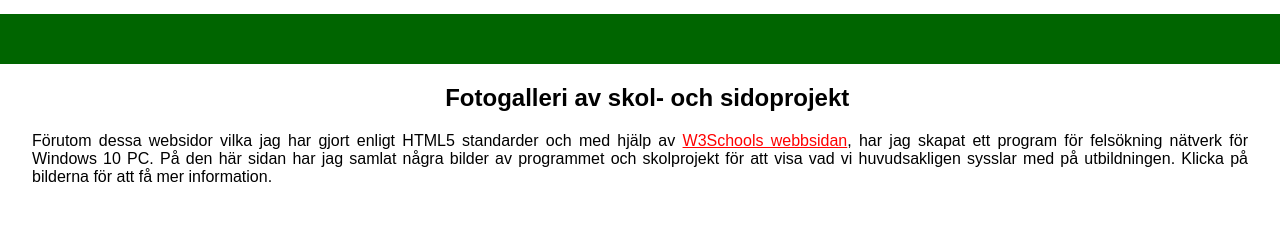
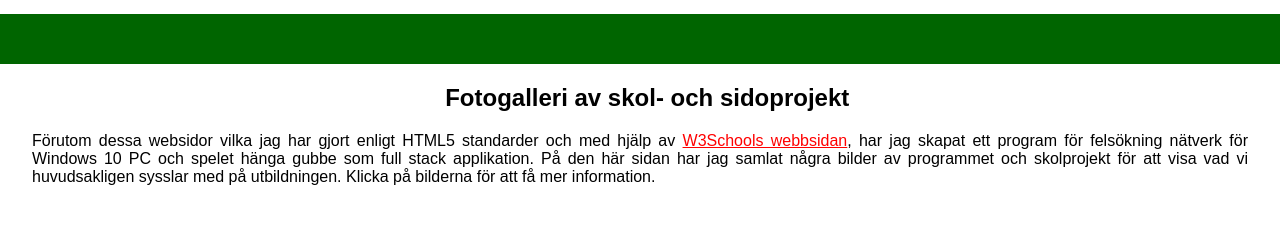
Before and after one commit to HeikkiGithub/heikkigithub.github.io, a plain HTML site: page om_mig_sivu.html in a window 1280 px wide. Shown: the part 3527-3758 px from the top of the page. Drawn offline with Linux system fonts and the light colour scheme.

Commit message:
Update om_mig_sivu.html

```diff
--- a/om_mig_sivu.html
+++ b/om_mig_sivu.html
@@ -205,7 +205,7 @@ function myFunction() {
 
 <h2 style="padding-left: 0.6em; text-align: center;">Fotogalleri av skol- och sidoprojekt</h2>
 
-<p class="sisalto_portfolio">Förutom dessa websidor vilka jag har gjort enligt HTML5 standarder och med hjälp av <a href="https://www.w3schools.com/" target="_blank" title="Länk till W3Schools websidan" style="color: red;">W3Schools webbsidan</a>, har jag skapat ett program för felsökning nätverk för Windows 10 PC. På den här sidan har jag samlat några bilder av
+<p class="sisalto_portfolio">Förutom dessa websidor vilka jag har gjort enligt HTML5 standarder och med hjälp av <a href="https://www.w3schools.com/" target="_blank" title="Länk till W3Schools websidan" style="color: red;">W3Schools webbsidan</a>, har jag skapat ett program för felsökning nätverk för Windows 10 PC och spelet hänga gubbe som full stack applikation. På den här sidan har jag samlat några bilder av
 	programmet och skolprojekt för att visa vad vi huvudsakligen sysslar med på utbildningen. Klicka på bilderna för att få mer information.</p>
 
 <section class="kuvagalleria">
```
